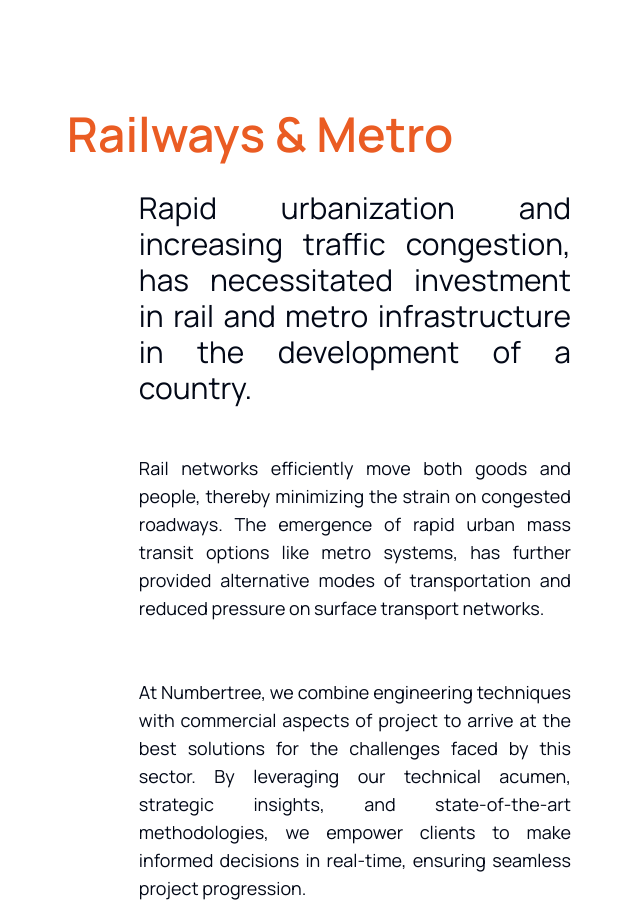
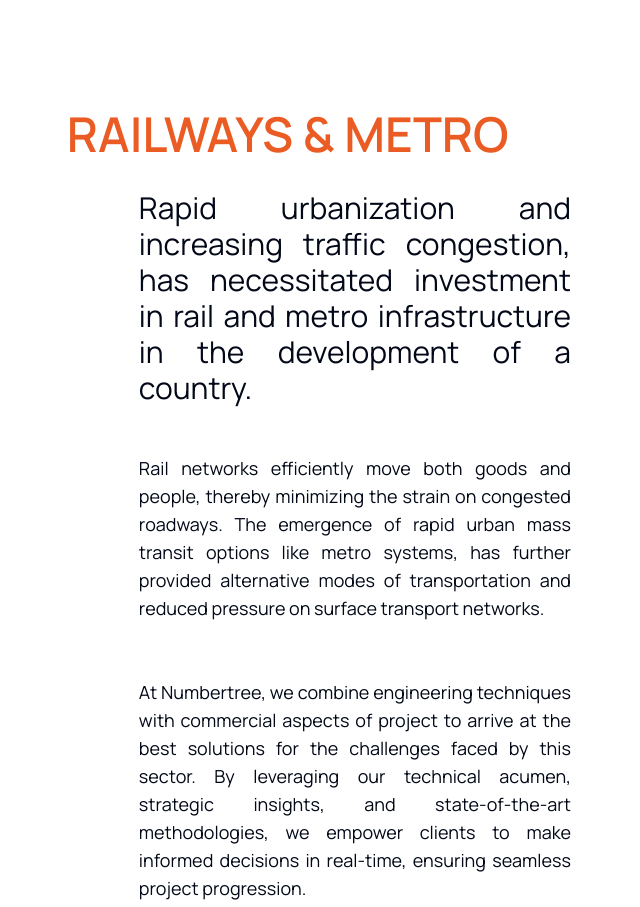
Before and after one commit to girishdigge/numbertree-app, a Next.js app: page /sectors/railways-metro in a window 1280 px wide. Shown: the part 2069-2976 px from the top of the page, without its empty margins (221-861 px from the left). Built offline with nearby package versions, Linux system fonts and the light colour scheme.

Commit message:
CHANGES 4

```diff
--- a/src/app/(sitemap)/sectors/railways-metro/page.tsx
+++ b/src/app/(sitemap)/sectors/railways-metro/page.tsx
@@ -352,7 +352,7 @@ const Page = () => {
             </div>
           </div>
           <h2 className='text-5xl md:w-3/4 w-11/12 flex mt-24  font-semibold text-num-orange mb-4'>
-            Railways & Metro
+            RAILWAYS & METRO
           </h2>
           <div className='flex flex-col items-center w-3/4'>
             <p className='  md:w-3/4 w-11/12 md:text-3xl text-xs mt-4 mb-8 flex '>
```
